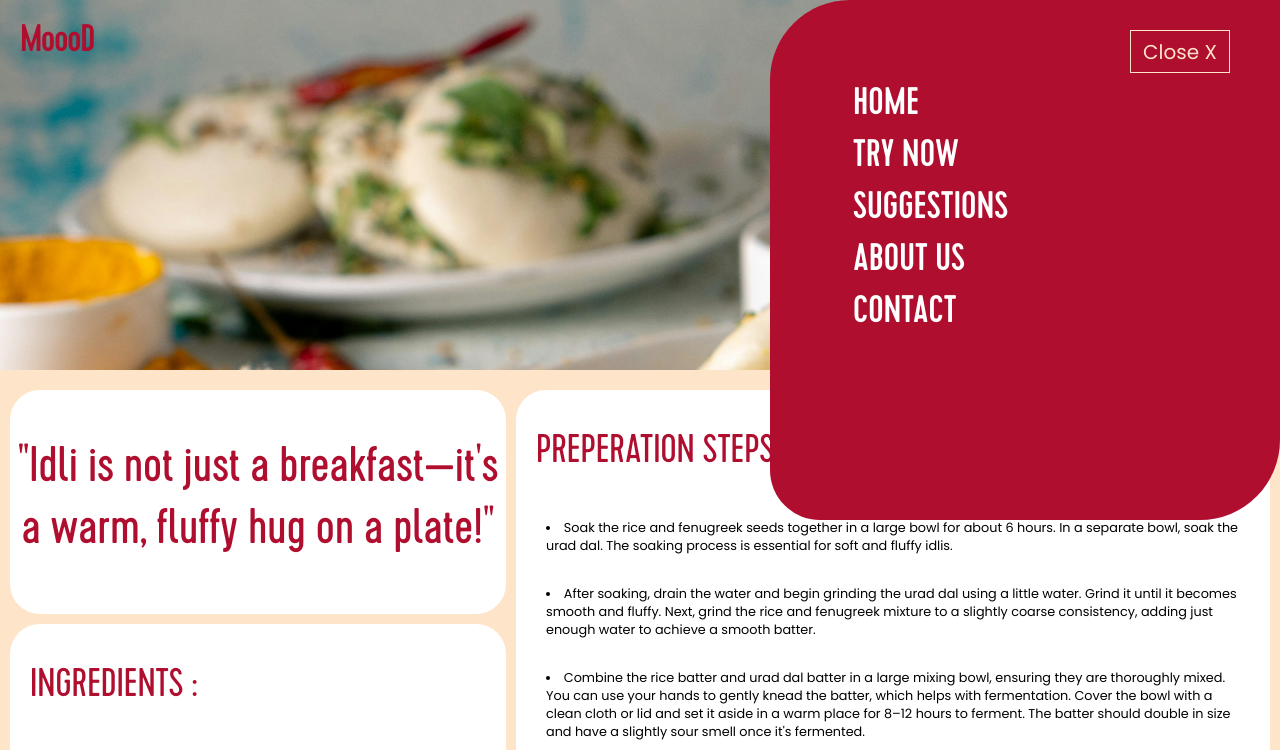
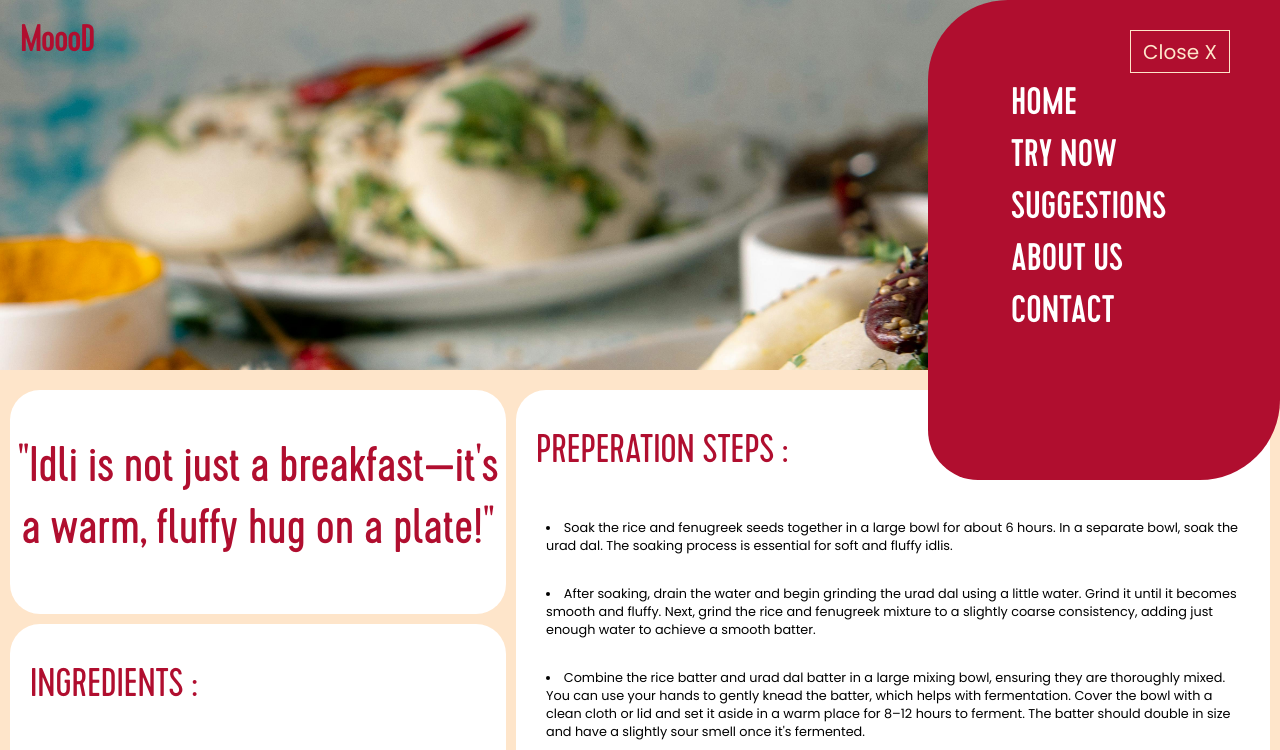
Before and after one commit to anuvindmp/Moood, a plain HTML site: page src/recipe.html in a window 1280 px wide. Both pictures are taken after a click on the button "Menu". Shown: the top 750 px of the page. Drawn offline with Linux system fonts and the light colour scheme.

Commit message:
new changes

```diff
--- a/src/recipe.css
+++ b/src/recipe.css
@@ -414,8 +414,8 @@ input:focus {
   position: absolute;
   top: 0;
   right: 0;
-  width: 350px;
-  height: 360px;
+  width: 15vw;
+  height: 40vh;
   padding: 80px;
   border-radius: 80px 0 80px 50px;
   display: none;
```
